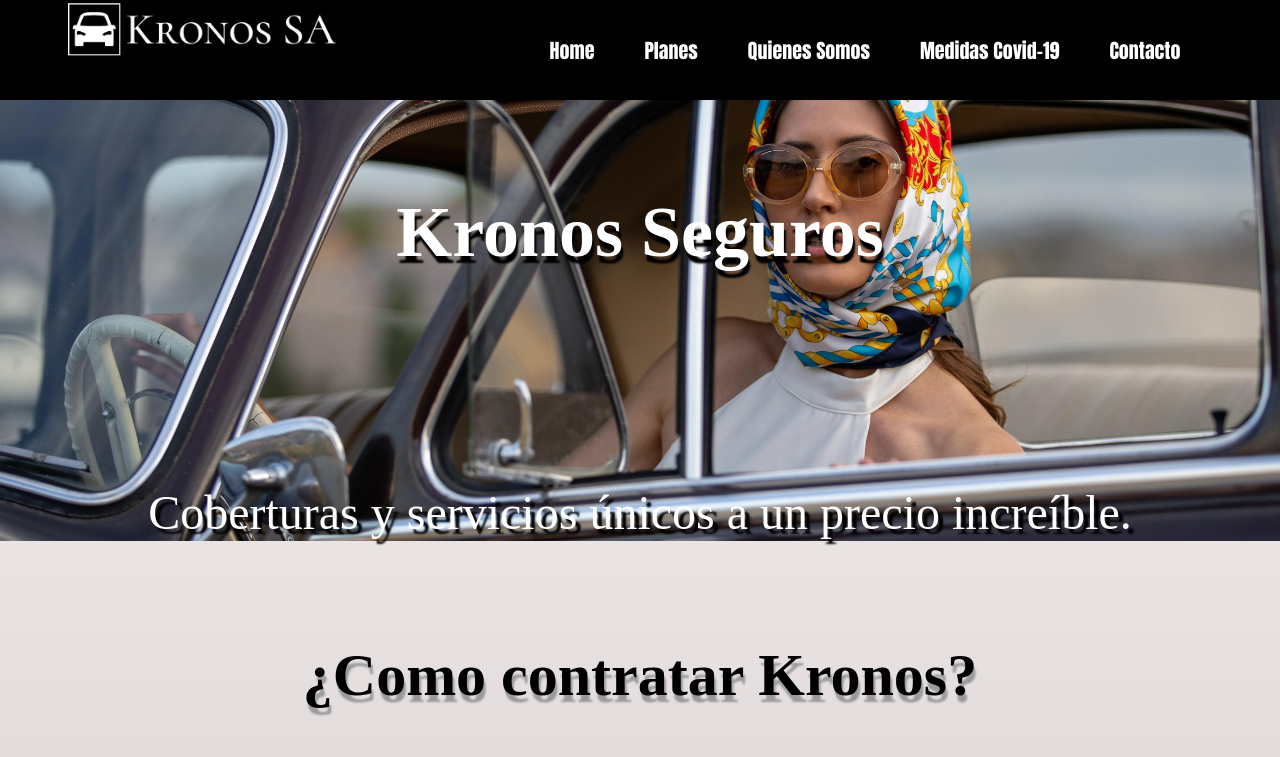
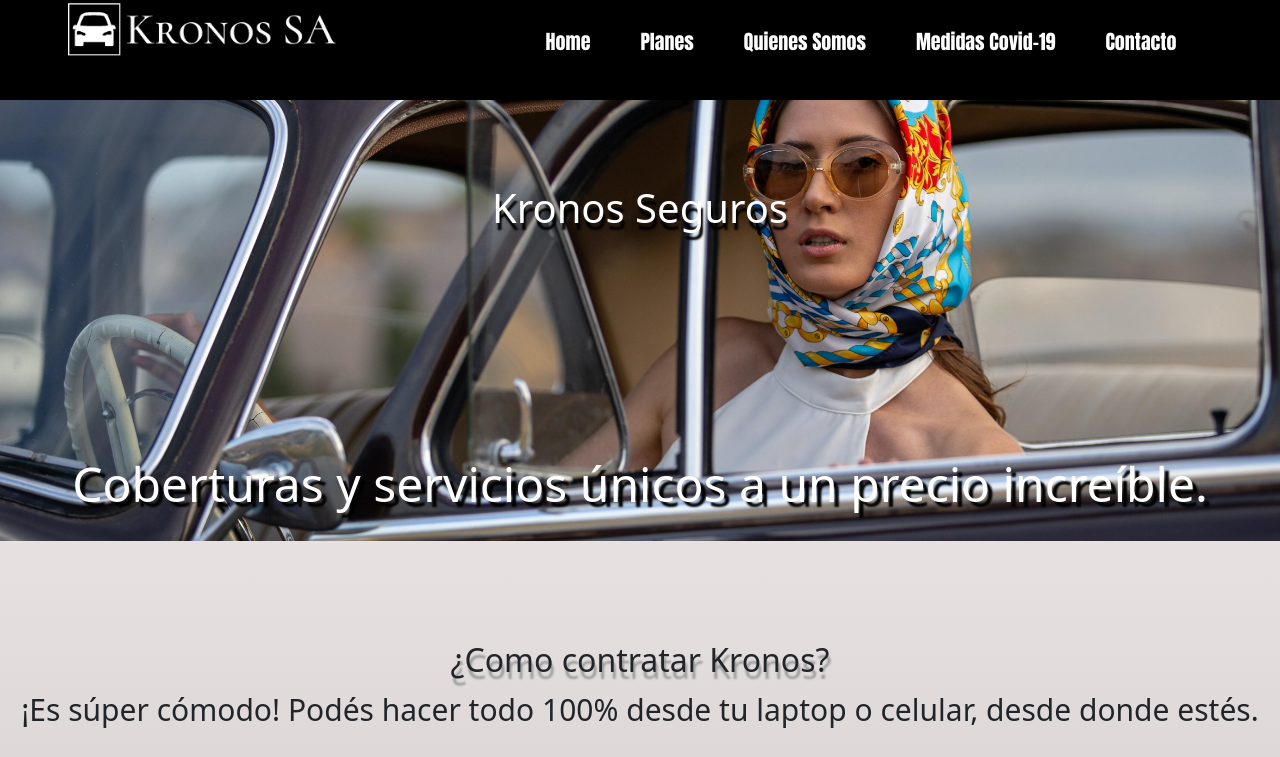
Before and after one commit to Estefania-MP/Proyecto-kronos, a plain HTML site: page Paginas/index.html in a window 1280 px wide. Shown: the top 757 px of the page. Drawn offline with nearby package versions, Linux system fonts and the light colour scheme.

Commit message:
Probando bootstrap

```diff
--- a/Paginas/index.html
+++ b/Paginas/index.html
@@ -4,7 +4,8 @@
     <meta charset="UTF-8">
     <meta http-equiv="X-UA-Compatible" content="IE=edge">
     <meta name="viewport" content="width=device-width, initial-scale=1.0">
-
+    <!-- Bootstrap -->
+    <link rel="stylesheet" href="https://cdn.jsdelivr.net/npm/bootstrap@5.2.0-beta1/dist/css/bootstrap.min.css">
     <!-- CSS -->
     <link rel="stylesheet" href="../css/style.css">
     <meta name="viewport" content="width=device-width, initial-scale=1.0">
@@ -56,6 +57,7 @@
                     ¡Es súper cómodo! Podés hacer todo 100% desde tu laptop o celular, desde donde estés.
                 </p>
               </div>
+
 
               <div class="seccion2-contratacion">
                 <div class="contratacion">
```
